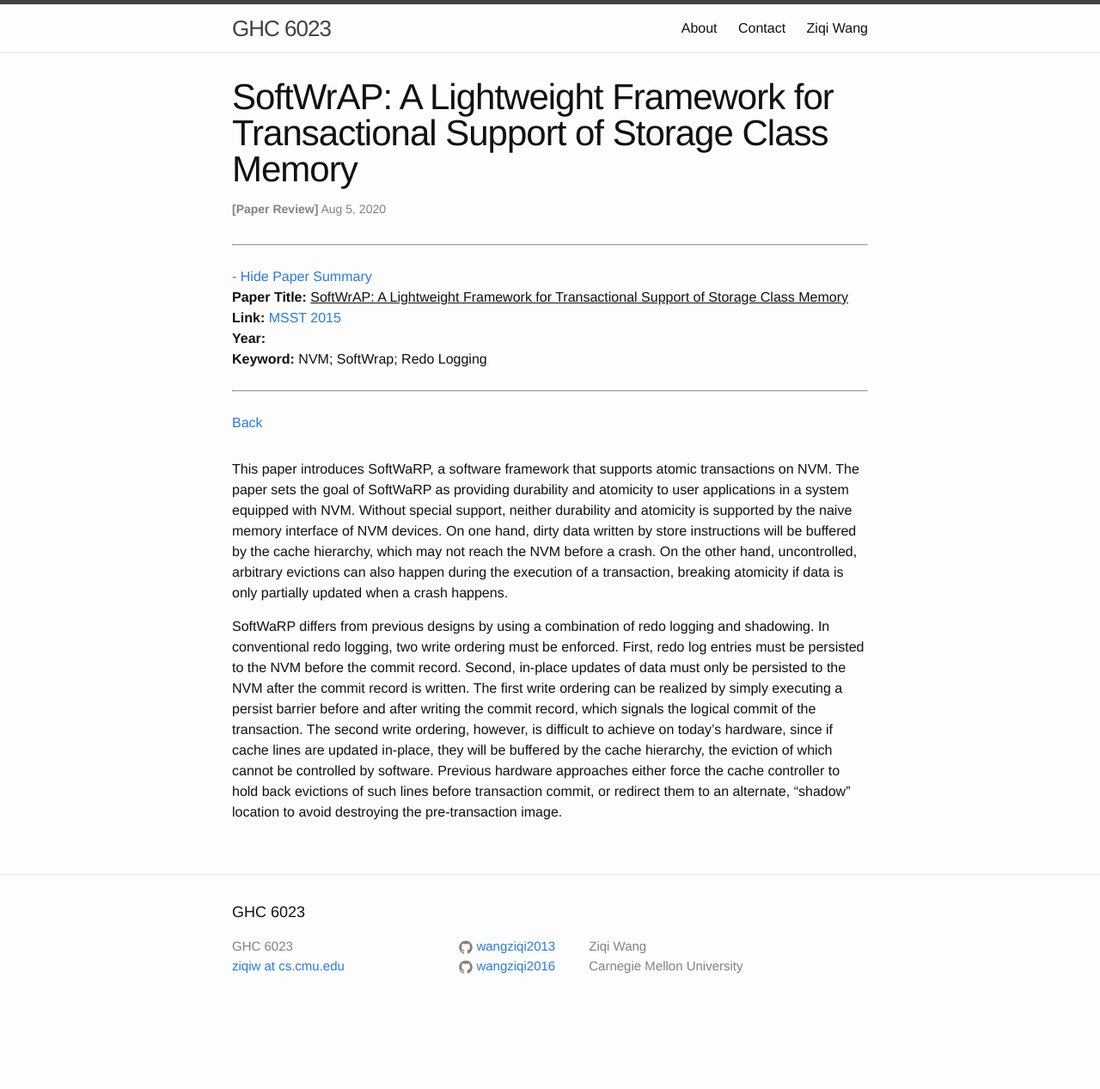
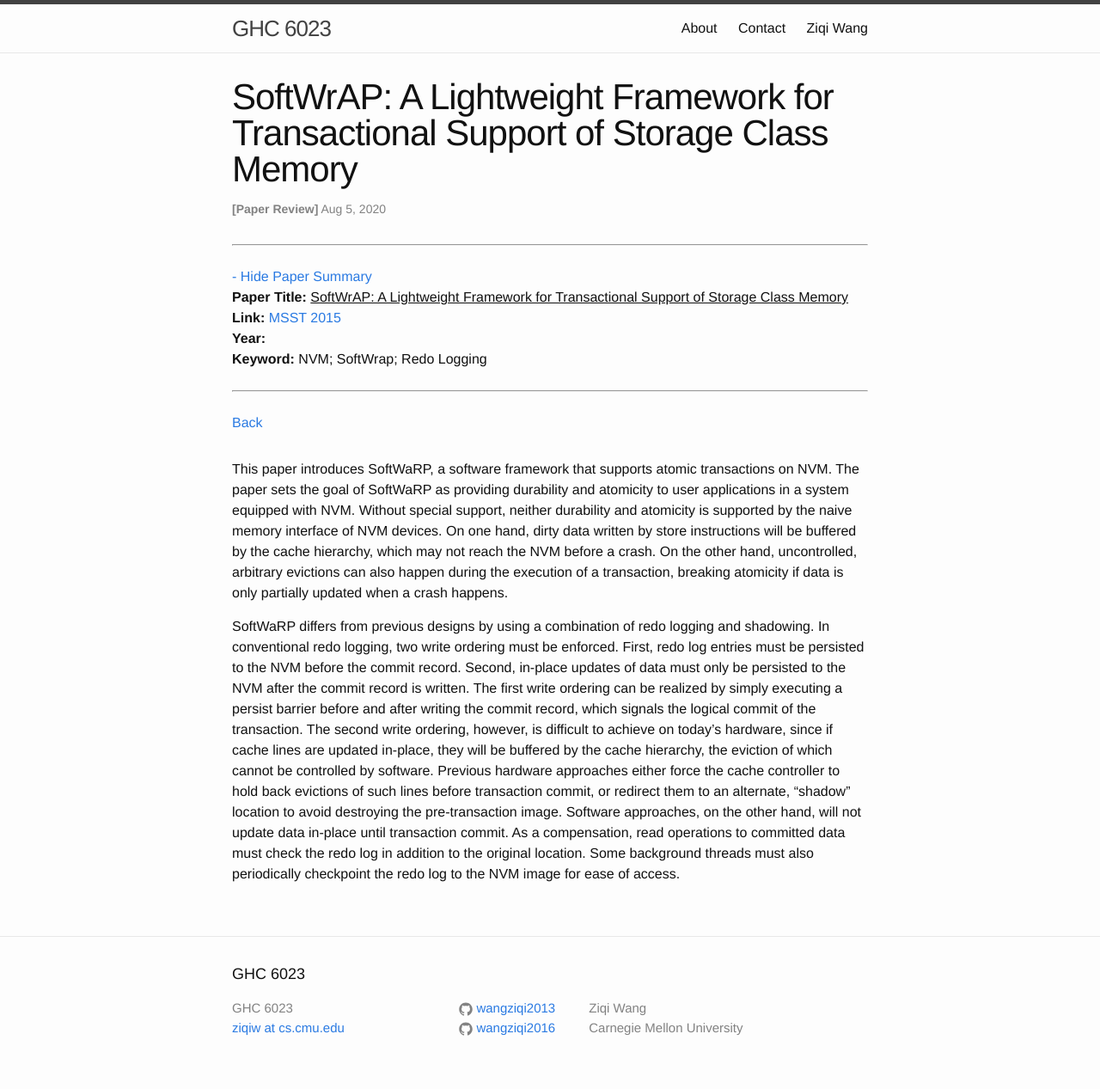
Before and after one commit to wangziqi2013/wangziqi2013.github.io, a Jekyll site: the page built from _posts/2020-08-05-softwrap.markdown, in a window 1280 px wide. Shown: the whole page at 86% size. Built offline with Jekyll 4.4.1, drawn with Linux system fonts in a browser that asks for light colours; before the commit the page ends 1195 px from its top, so only the background shows below that.

Commit message:
Adding sw approach

```diff
--- a/_posts/2020-08-05-softwrap.markdown
+++ b/_posts/2020-08-05-softwrap.markdown
@@ -28,4 +28,6 @@ which signals the logical commit of the transaction. The second write ordering,
 hardware, since if cache lines are updated in-place, they will be buffered by the cache hierarchy, the eviction of which
 cannot be controlled by software. Previous hardware approaches either force the cache controller to hold back evictions
 of such lines before transaction commit, or redirect them to an alternate, "shadow" location to avoid destroying the
-pre-transaction image.
+pre-transaction image. Software approaches, on the other hand, will not update data in-place until transaction commit.
+As a compensation, read operations to committed data must check the redo log in addition to the original location.
+Some background threads must also periodically checkpoint the redo log to the NVM image for ease of access.
```
